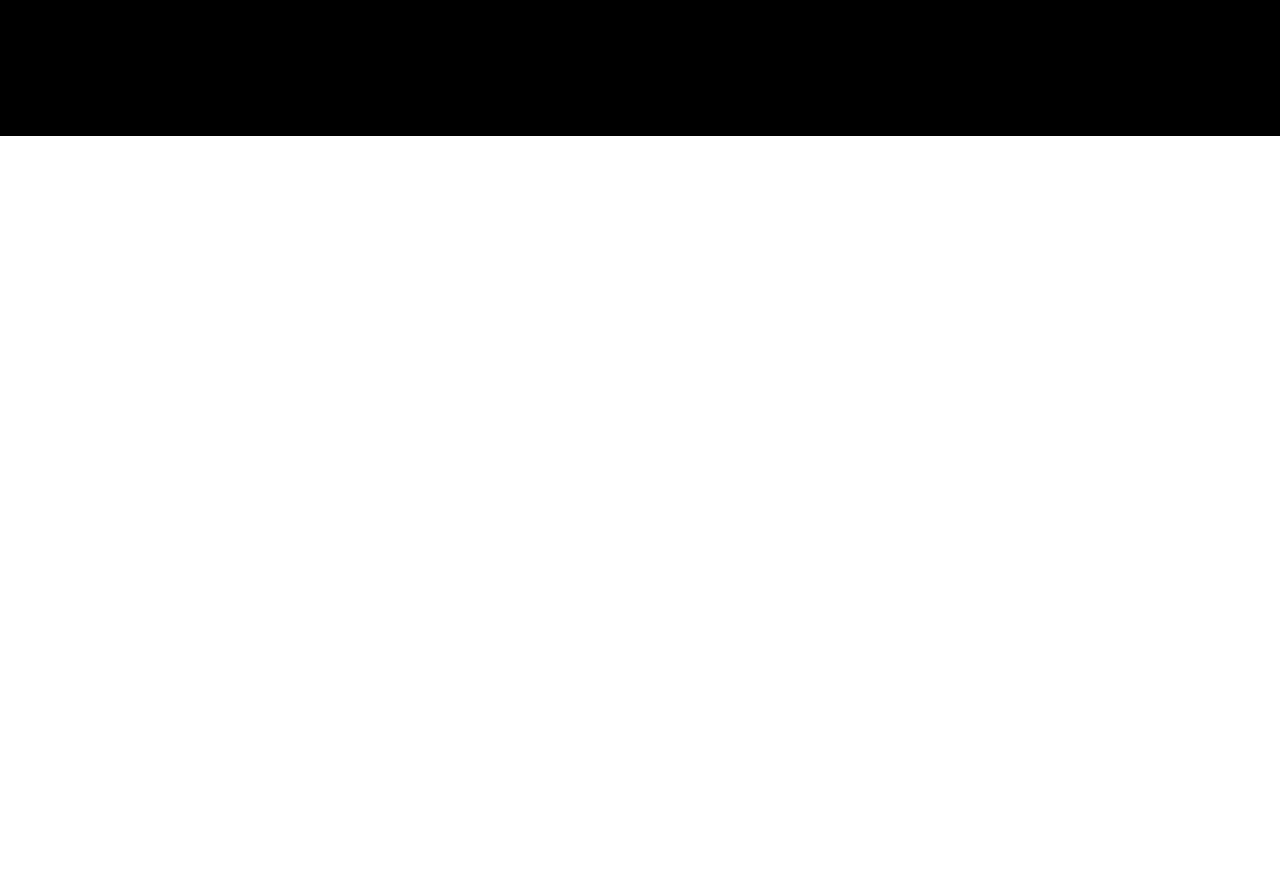
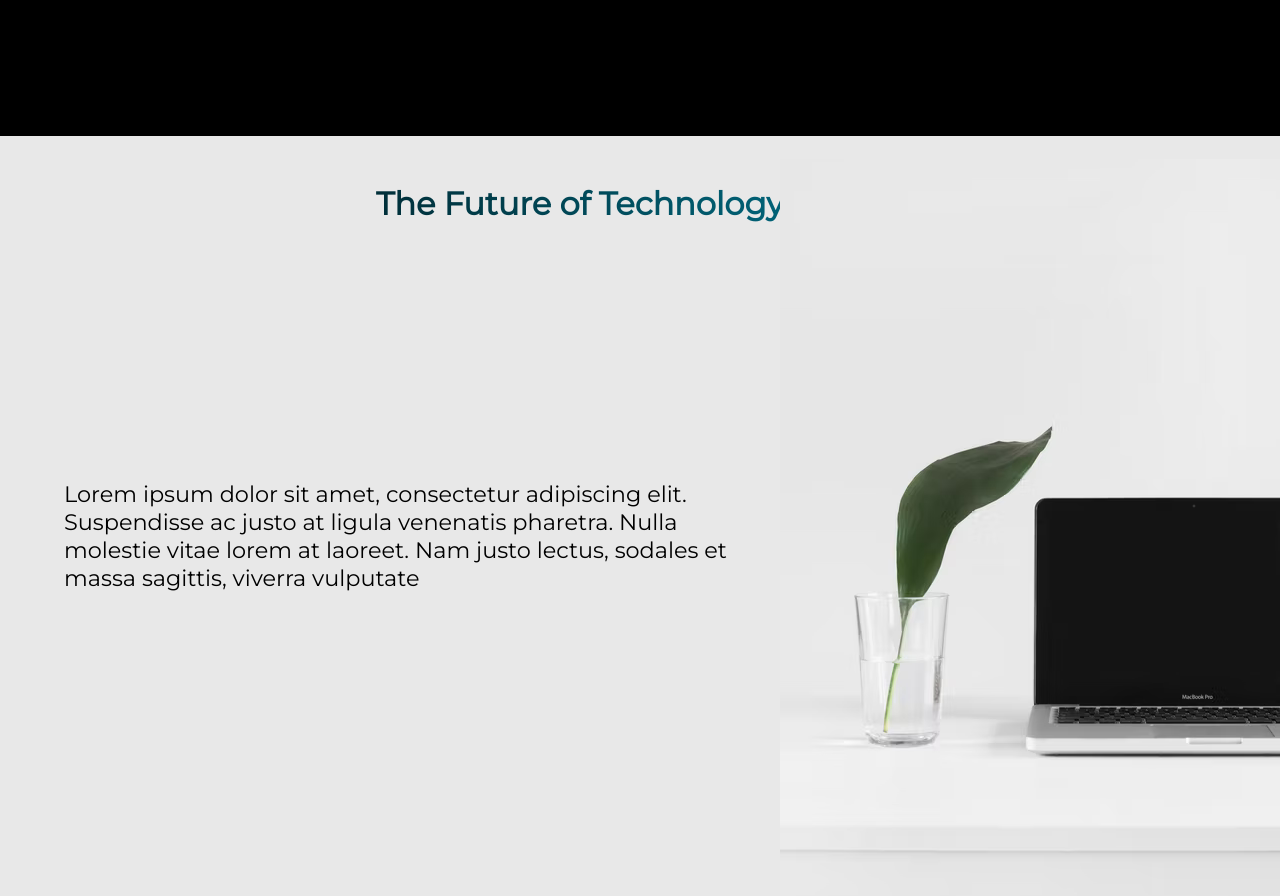
Before and after one commit to Zabzx/cloudtech, a React (Create React App) app: page / in a window 1280 px wide. Shown: the part 680-1576 px from the top of the page. Before the commit the page ends 816 px from the top, so only its background shows below. Built offline with nearby package versions, Linux system fonts and the light colour scheme.

Commit message:
showcase1 section

```diff
--- a/src/App.js
+++ b/src/App.js
@@ -1,11 +1,13 @@
 import Hero from "./components/Hero/Hero";
 import Navigation from "./components/Navigation/Navigation";
+import Showcase1 from "./components/Showcase1/Showcase1";
 
 function App() {
   return (
     <div className="App">
       <Navigation/>
       <Hero/>
+      <Showcase1/>
     </div>
   );
 }
--- a/src/components/Hero/Hero.css
+++ b/src/components/Hero/Hero.css
@@ -38,3 +38,12 @@
 .hero-img img {
     height: 100%;
 }
+
+/* Mobile Design */
+@media only screen and (max-width: 600px) {
+    .hero-flex {
+        flex-direction: column;
+        padding-top: 5rem;
+        text-align: center;
+    }
+}
--- /dev/null
+++ b/src/components/Showcase1/Showcase1.css
@@ -0,0 +1,23 @@
+.showcase1 {
+    background-color: #E8E8E8;
+}
+
+.showcase1 h1 {
+    text-align: center;
+    padding-top: 3rem;
+    background: linear-gradient(to right, black, #01A0C2);
+    -webkit-text-fill-color: transparent;
+    -webkit-background-clip: text;
+}
+
+.s1-flex {
+    display: flex;
+    align-items: center;
+    margin-top: -4rem;
+}
+
+.s1-text {
+    font-size: 1.4rem;
+    flex: 1;
+    padding-left: 4rem;
+}
--- a/src/components/Showcase1/Showcase1.jsx
+++ b/src/components/Showcase1/Showcase1.jsx
@@ -0,0 +1,23 @@
+import './Showcase1.css'
+import React from 'react'
+import IMG from '../../assets/showcase1.png'
+
+const Showcase1 = () => {
+  return (
+    <div className="showcase1">
+        <h1>The Future of Technology is here.</h1>
+
+        <div className="s1-flex">
+            <div className="s1-text">
+                <p>Lorem ipsum dolor sit amet, consectetur adipiscing elit. Suspendisse ac justo at ligula venenatis pharetra. Nulla molestie vitae lorem at laoreet. Nam justo lectus, sodales et massa sagittis, viverra vulputate</p>
+            </div>
+
+            <div className="s1-img">
+                <img src={IMG} alt="" />
+            </div>
+        </div>
+    </div>
+  )
+}
+
+export default Showcase1
--- /dev/null
+++ b/src/components/Showcase2/Showcase2.jsx
@@ -0,0 +1 @@
+import './Showcase2.css'
```
Also changed, not shown: src/assets/showcase1.png (added), src/components/Showcase2/Showcase2.css (added).
